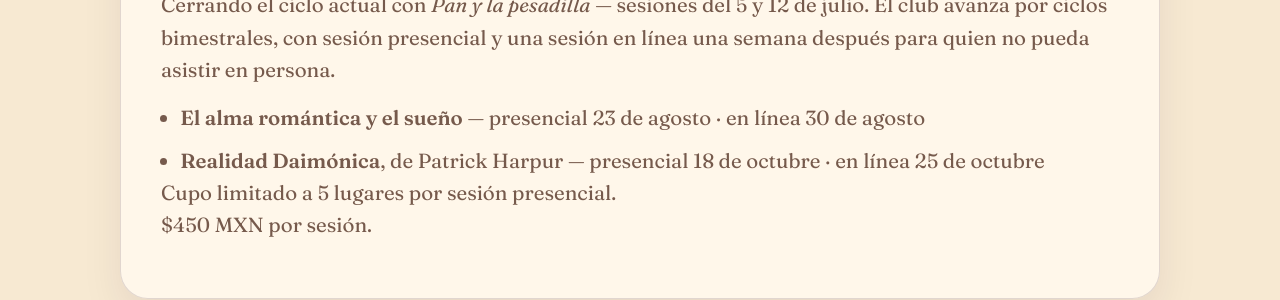
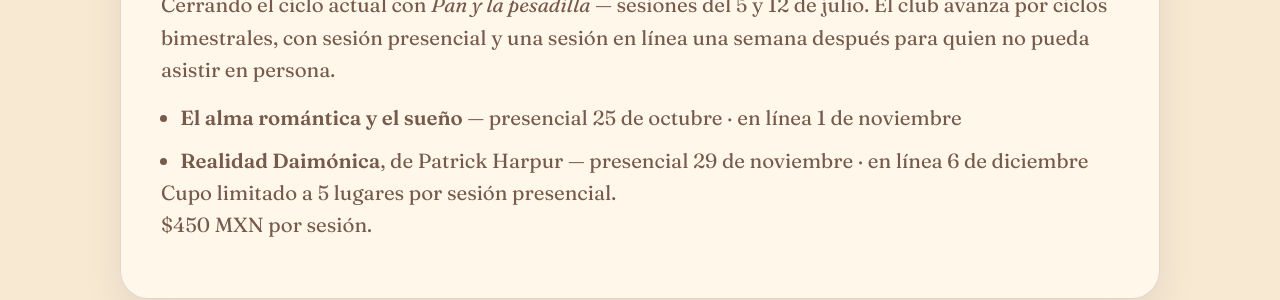
Before and after one commit to LiberPH/libertad-pantoja_site, a Jekyll site: the page built from club.html, in a window 1280 px wide. Shown: the part 1338-1638 px from the top of the page. Built offline with Jekyll 4.4.1, drawn with Linux system fonts in a browser that asks for light colours.

Commit message:
Update event dates in club.html

```diff
--- a/club.html
+++ b/club.html
@@ -42,11 +42,11 @@ permalink: /club/
   <ul class="soft-list">
     <li>
       <strong>El alma romántica y el sueño</strong> —
-      presencial 23 de agosto · en línea 30 de agosto
+      presencial 25 de octubre · en línea 1 de noviembre
     </li>
     <li>
       <strong>Realidad Daimónica</strong>, de Patrick Harpur —
-      presencial 18 de octubre · en línea 25 de octubre
+      presencial 29 de noviembre · en línea 6 de diciembre
     </li>
   </ul>
   <p>
```
